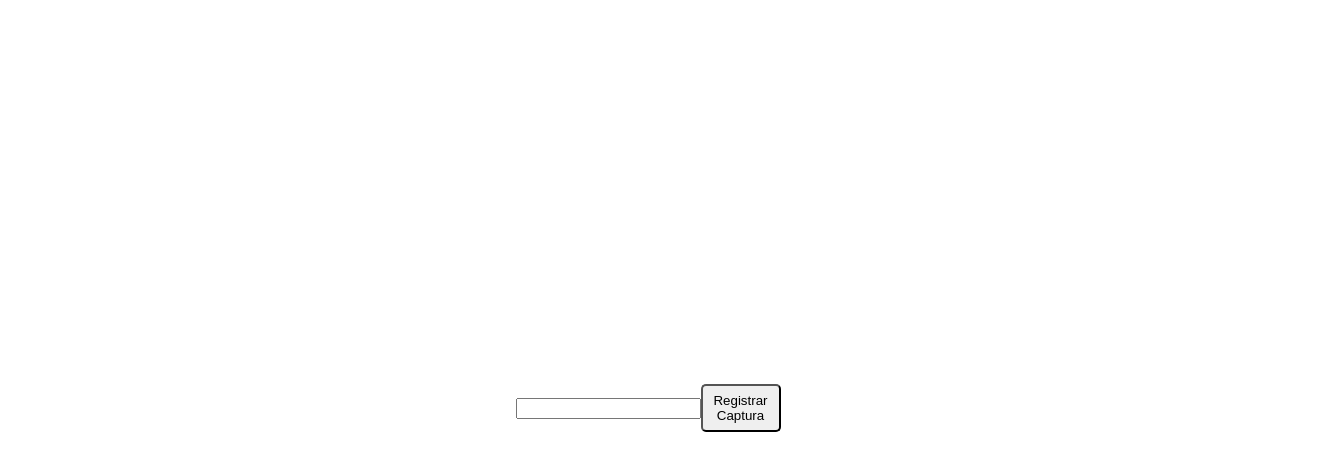
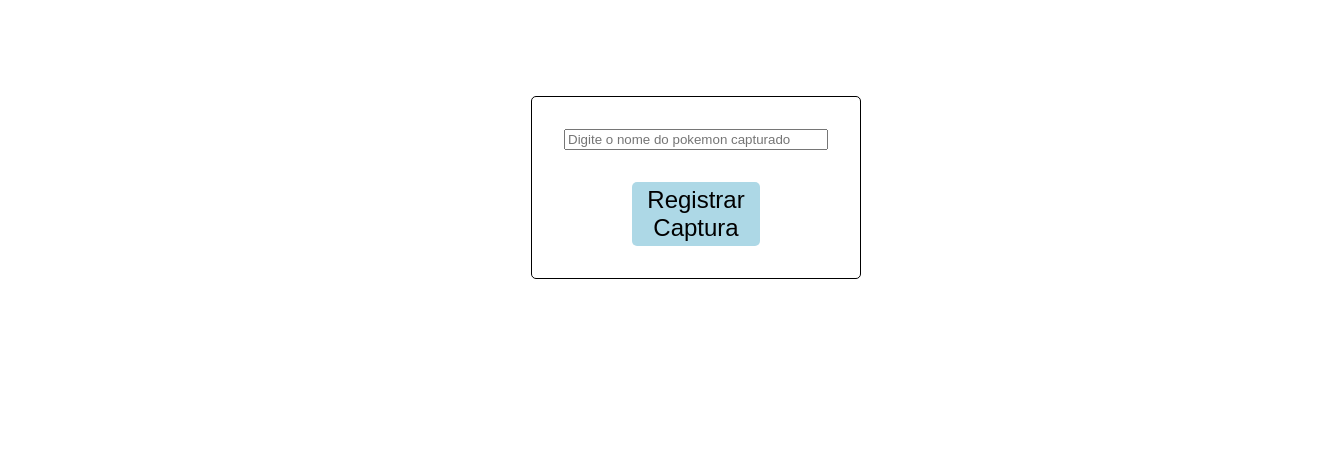
Before and after one commit to agaragon/pokemon_challenge, an Angular app: page / in a window 1280 px wide. Shown: the top 470 px of the page, 1336 px wide, since content can reach past the window. Built offline with nearby package versions, Linux system fonts and the light colour scheme.

Commit message:
pokemons sendo registrados

```diff
--- a/src/app/pokemon-form/pokemon-form.component.css
+++ b/src/app/pokemon-form/pokemon-form.component.css
@@ -1,16 +1,34 @@
 .primary{
+    margin-top: 2rem;
     border-radius: 5px;
-    height: 3rem;
-    width: 5rem;
+    height: 4rem;
+    width: 8rem;
+    border-width: 0;
+    background-color: #ADD8E6;
+    font-size: 1.5rem;
+
 }
 
 .container {
     display: flex;
     align-items: center;
     justify-content: center;
+    flex-direction: column;
+    margin:3rem
+}
+
+.box{
+    border-width: 1px;
+    border-radius: 5px;
+    border-style: solid;
+    padding:2rem;
+
 }
 
 .main{
     width: 100vw;
-    height: 100vh;
 }
+
+.pokemon-name{
+    width: 16rem;
+}
--- a/src/app/pokemon-form/pokemon-form.component.html
+++ b/src/app/pokemon-form/pokemon-form.component.html
@@ -1,4 +1,6 @@
 <div class="container main">
-    <input (keyup)="onKey($event)">
-    <button class="primary" (click)="onSave()">Registrar Captura</button>
+    <div class="container box">
+        <input class="pokemon-name" (keyup)="onKey($event)" placeholder="Digite o nome do pokemon capturado">
+        <button class="primary" (click)="onSave()">Registrar Captura</button>
+    </div>
 </div>
```
